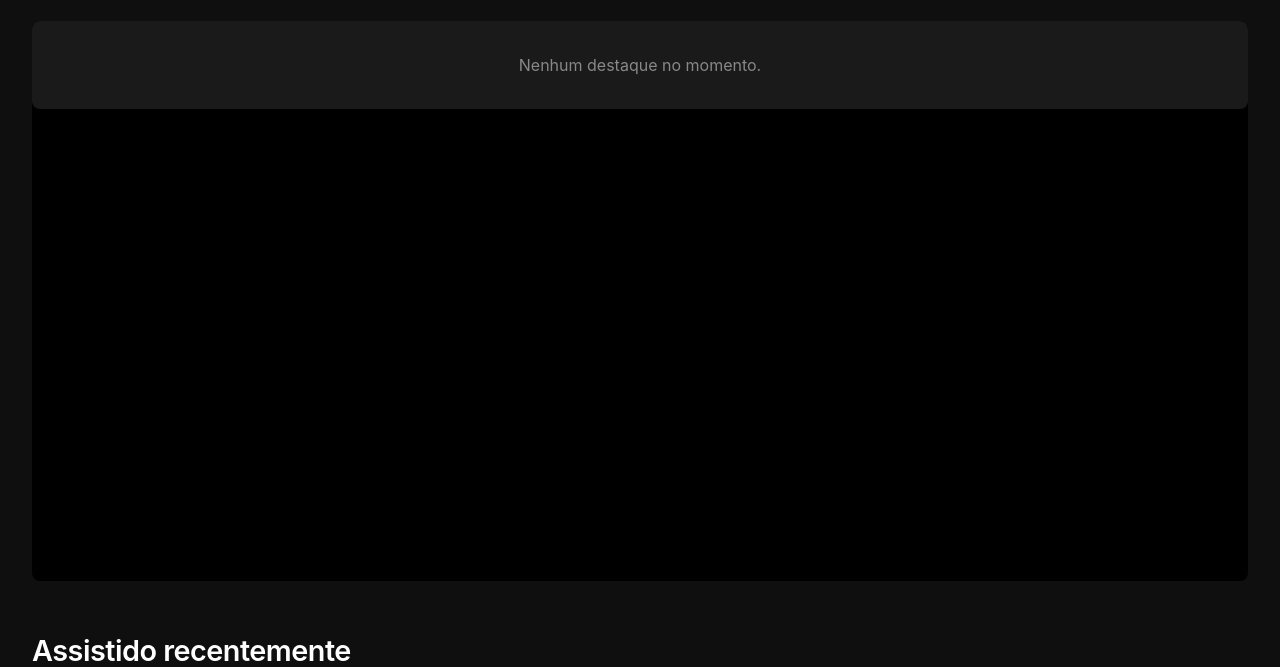
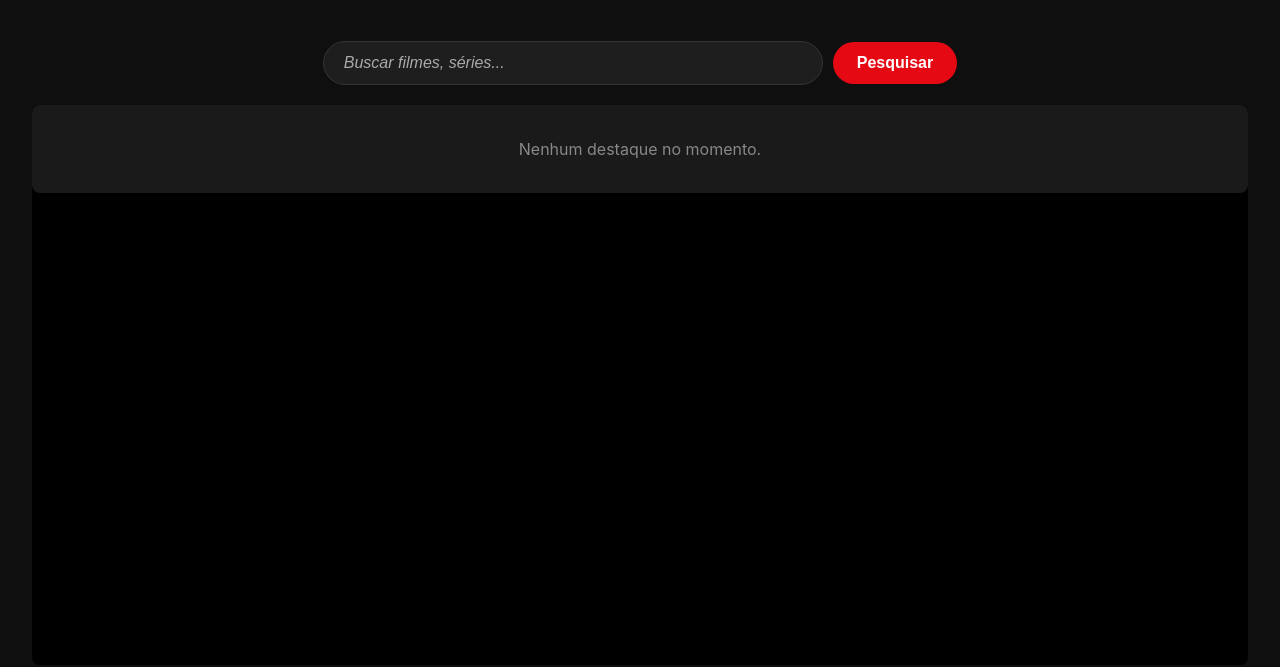
Before and after one commit to luckasemailelo-design/empirecine, a Flask app: page / in a window 1280 px wide. Shown: the part 75-742 px from the top of the page. Run offline with Flask 3, Linux system fonts and the light colour scheme; the visitor is signed in with stand-in values (Sample User, id 1); data comes from the database, SQL or seed files in the repository; data that the repository does not hold is empty.

Commit message:
barra de pesquisa

```diff
--- a/static/css/style.css
+++ b/static/css/style.css
@@ -2022,3 +2022,70 @@ main {
     background: #1a1a1a;
     border-radius: 8px;
 }
+
+/* ===== BARRA DE PESQUISA NA HOME ===== */
+.search-bar-container {
+    display: flex;
+    justify-content: center;
+    align-items: center;
+    gap: 10px;
+    margin: 20px 0;
+    padding: 0 20px;
+}
+
+.home-search-input {
+    flex: 1;
+    max-width: 500px;
+    padding: 12px 20px;
+    font-size: 16px;
+    border: 1px solid #333;
+    border-radius: 30px;
+    background-color: #1e1e1e;
+    color: #fff;
+    outline: none;
+    transition: border-color 0.3s, box-shadow 0.3s;
+}
+
+.home-search-input:focus {
+    border-color: #e50914;
+    box-shadow: 0 0 8px rgba(229, 9, 20, 0.5);
+}
+
+.home-search-input::placeholder {
+    color: #aaa;
+    font-style: italic;
+}
+
+.home-search-btn {
+    padding: 12px 24px;
+    font-size: 16px;
+    font-weight: bold;
+    color: #fff;
+    background-color: #e50914;
+    border: none;
+    border-radius: 30px;
+    cursor: pointer;
+    transition: background-color 0.3s, transform 0.1s;
+}
+
+.home-search-btn:hover {
+    background-color: #f40612;
+}
+
+.home-search-btn:active {
+    transform: scale(0.97);
+}
+
+@media (max-width: 480px) {
+    .search-bar-container {
+        flex-direction: column;
+        gap: 8px;
+    }
+    .home-search-input {
+        max-width: 100%;
+        width: 100%;
+    }
+    .home-search-btn {
+        width: 100%;
+    }
+}
--- a/templates/index.html
+++ b/templates/index.html
@@ -1,6 +1,12 @@
 {% extends "base.html" %}
 {% block title %}Home{% endblock %}
 {% block content %}
+
+<!-- Barra de pesquisa com botão -->
+<div class="search-bar-container">
+    <input type="text" id="home-search-input" class="home-search-input" placeholder="Buscar filmes, séries...">
+    <button id="home-search-btn" class="home-search-btn">Pesquisar</button>
+</div>
 
 <!-- Seção Destaque (5 mais assistidos globalmente) -->
 <section class="hero-section">
@@ -26,6 +32,29 @@
 {% block scripts %}
 <script>
     document.addEventListener('DOMContentLoaded', function() {
+        // ==================== PESQUISA ====================
+        const searchInput = document.getElementById('home-search-input');
+        const searchBtn = document.getElementById('home-search-btn');
+
+        function realizarPesquisa() {
+            const termo = searchInput.value.trim();
+            if (termo !== '') {
+                window.location.href = `/busca?q=${encodeURIComponent(termo)}`;
+            }
+        }
+
+        if (searchInput) {
+            searchInput.addEventListener('keypress', function(e) {
+                if (e.key === 'Enter') {
+                    realizarPesquisa();
+                }
+            });
+        }
+
+        if (searchBtn) {
+            searchBtn.addEventListener('click', realizarPesquisa);
+        }
+
         // ==================== FUNÇÕES DE FAVORITO ====================
         // Carregar estado dos favoritos (marcar botões ativos)
         function carregarEstadoFavoritos() {
```
